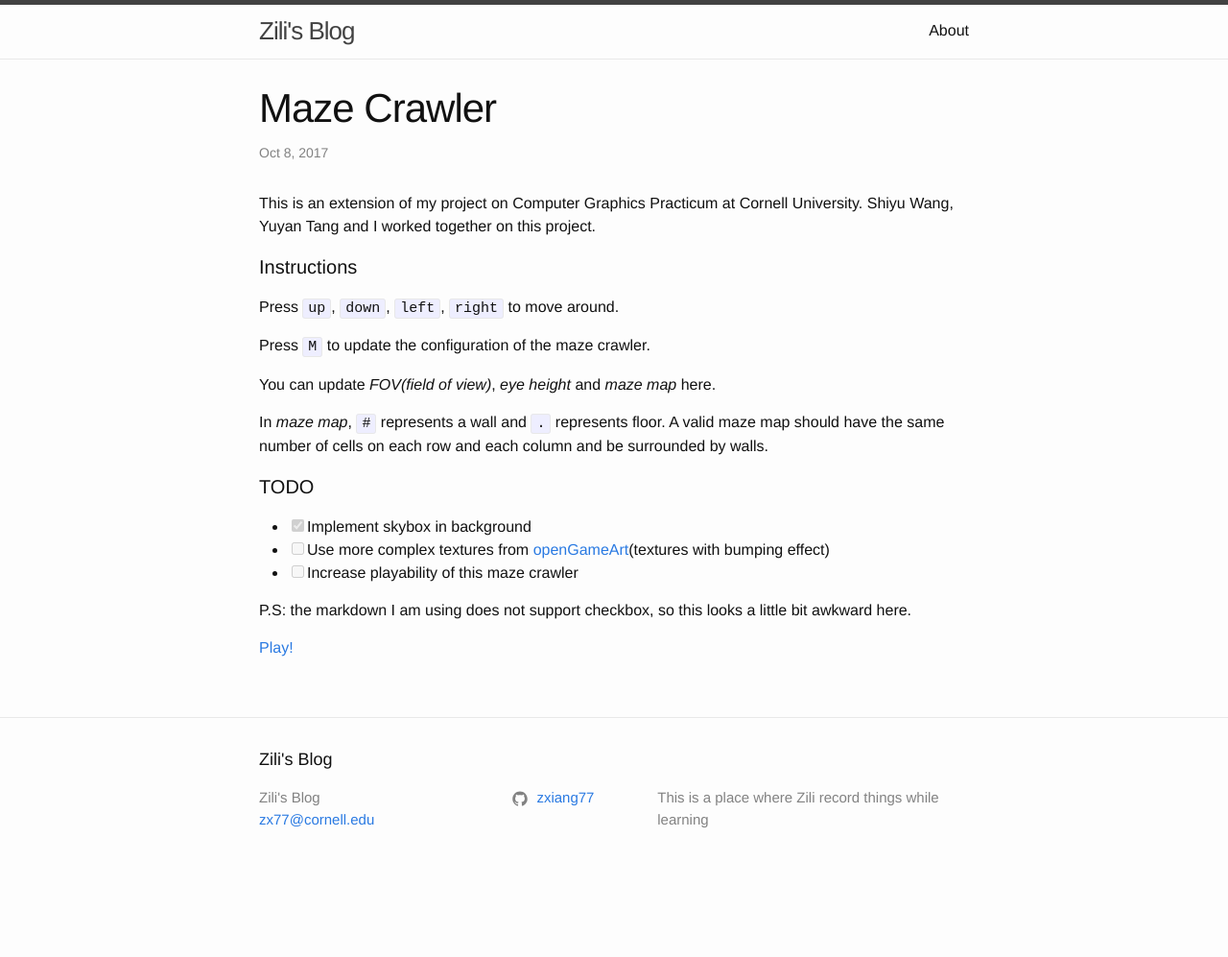
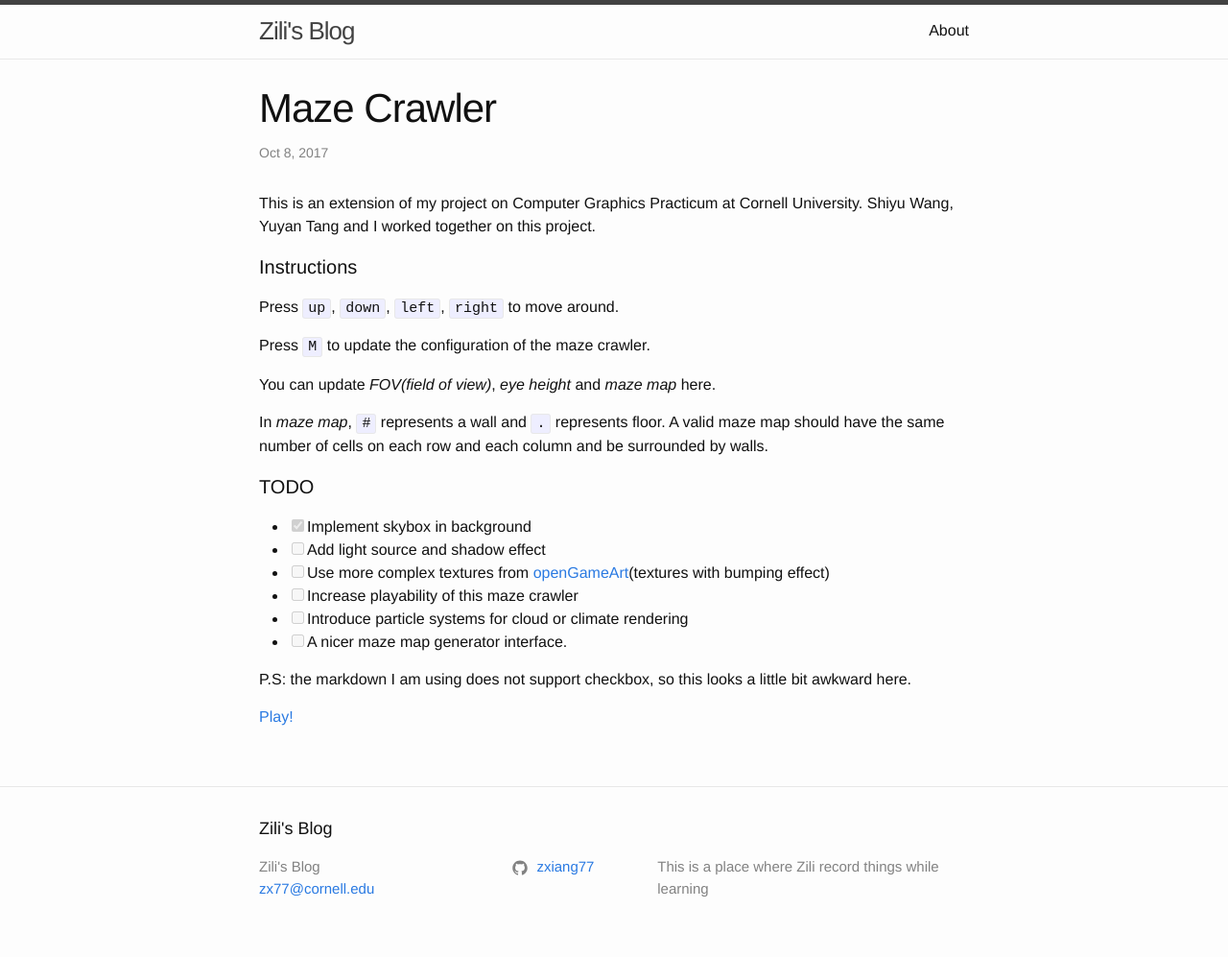
Before and after one commit to zxiang77/zx.blog, a Jekyll site: the page built from _posts/2017-10-08-maze-crawler.md, in a window 1280 px wide. Shown: the whole page at 96% size. Built offline with Jekyll 4.4.1, drawn with Linux system fonts in a browser that asks for light colours; before the commit the page ends 925 px from its top, so only the background shows below that.

Commit message:
change link

```diff
--- a/_posts/2017-10-08-maze-crawler.md
+++ b/_posts/2017-10-08-maze-crawler.md
@@ -20,9 +20,13 @@ In _maze map_, `#` represents a wall and `.` represents floor. A valid maze map
 #### TODO
 
 - [x] Implement skybox in background
+- [ ] Add light source and shadow effect
 - [ ] Use more complex textures from [openGameArt](https://opengameart.org/)(textures with bumping effect)
 - [ ] Increase playability of this maze crawler
+- [ ] Introduce particle systems for cloud or climate rendering
+- [ ] A nicer maze map generator interface.
+
 
 P.S: the markdown I am using does not support checkbox, so this looks a little bit awkward here.
 
-[Play!](https://mazecrawler.herokuapp.com/index.html)
+[Play!](https://zxiang77.github.io/mazeCrawler/)
```
Also changed, not shown: _posts/2017-10-08-water-sim.md (+1 -1 lines).
